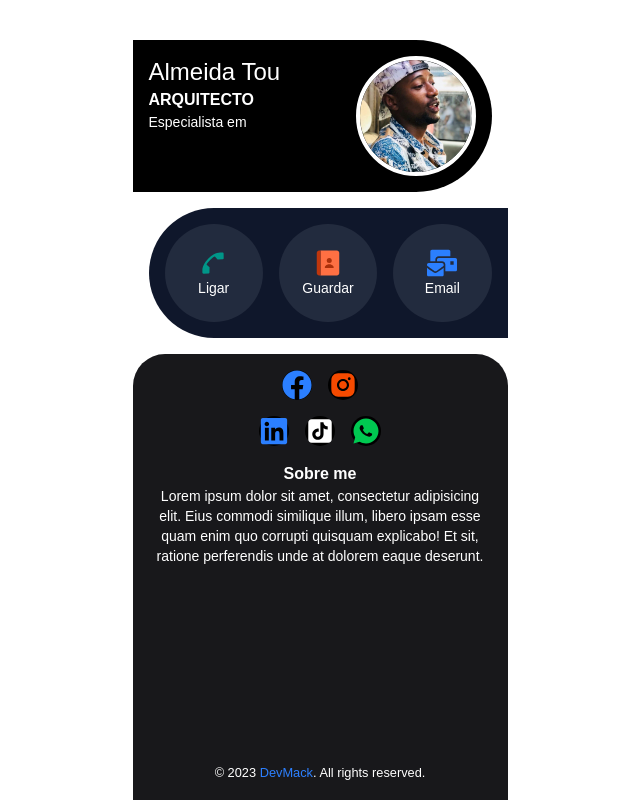
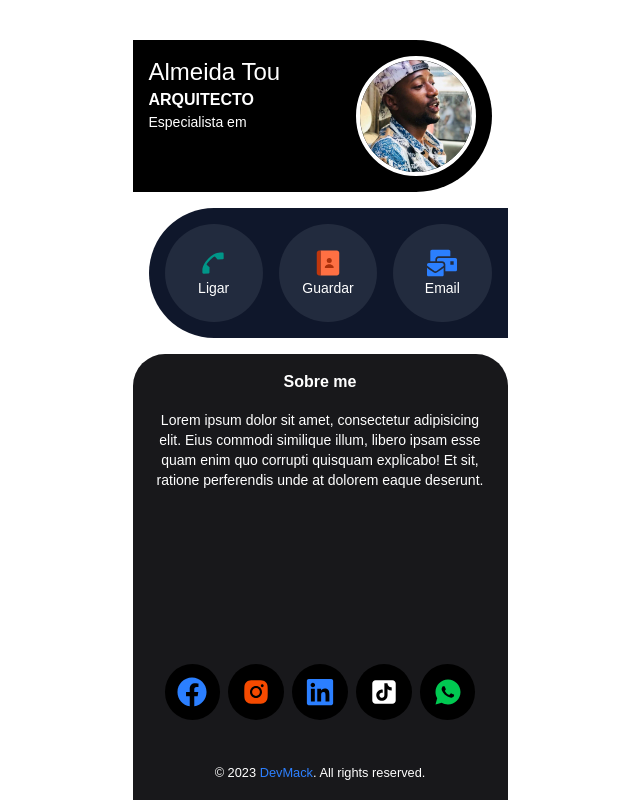
Before and after one commit to DevmackSoftware/cartao-visita, a Next.js app: page /tou in a window 1280 px wide. Shown: the whole page, without its empty margins (320-960 px from the left). Built offline with nearby package versions, Linux system fonts and the light colour scheme.

Commit message:
update tou

```diff
--- a/src/app/tou/page.tsx
+++ b/src/app/tou/page.tsx
@@ -42,15 +42,17 @@ export default function TouPage() {
                         </a>
                     </div>
                     <div data-aos="fade-up" className="flex-1 flex flex-col rounded-t-4xl space-y-4 p-4 bg-zinc-900 text-white">
-                        <div className="grid *:bg-black *:rounded-full  grid-cols-2 px-4 gap-4 max-w-1/2 mx-auto">
+                        <div className="text-center flex-1 space-y-4">
+                            <h2 className="font-semibold">Sobre me</h2>
+                            <p className="text-sm ">Lorem ipsum dolor sit amet, consectetur adipisicing elit. Eius commodi similique illum, libero ipsam esse quam enim quo corrupti quisquam explicabo! Et sit, ratione perferendis unde at dolorem eaque deserunt.</p>
+                        </div>
+                        <div className="grid *:bg-black *:rounded-full  grid-cols-5 px-4 gap-2 mb-10">
                             <a href="#" className="aspect-square grid place-content-center">
                                 <FaFacebook size={30} className="fill-blue-500 mx-auto" />
                             </a>
                             <a href="#" className="aspect-square grid place-content-center">
                                 <AiFillInstagram size={30} className="fill-orange-600 mx-auto" />
                             </a>
-                        </div>
-                        <div className="grid *:bg-black *:rounded-full grid-cols-3 max-w-3/4 mx-auto px-4 gap-4">
                             <a href="#" className="  rounded-full aspect-square grid place-content-center">
                                 <FaLinkedin size={30} className="fill-blue-500 mx-auto" />
                             </a>
@@ -61,10 +63,6 @@ export default function TouPage() {
                                 <RiWhatsappFill size={30} className="fill-green-500 mx-auto" />
                             </a>
                         </div>
-                        <div className="text-center flex-1">
-                            <h2 className="font-semibold">Sobre me</h2>
-                            <p className="text-sm">Lorem ipsum dolor sit amet, consectetur adipisicing elit. Eius commodi similique illum, libero ipsam esse quam enim quo corrupti quisquam explicabo! Et sit, ratione perferendis unde at dolorem eaque deserunt.</p>
-                        </div>
                         <div className="text-center">
                             <small>&copy; 2023 <a href="https://www.devmack.com" target="_blank" rel="noopener noreferrer" className="text-blue-500 hover:underline">DevMack</a>. All rights reserved.</small>
                         </div>
```
